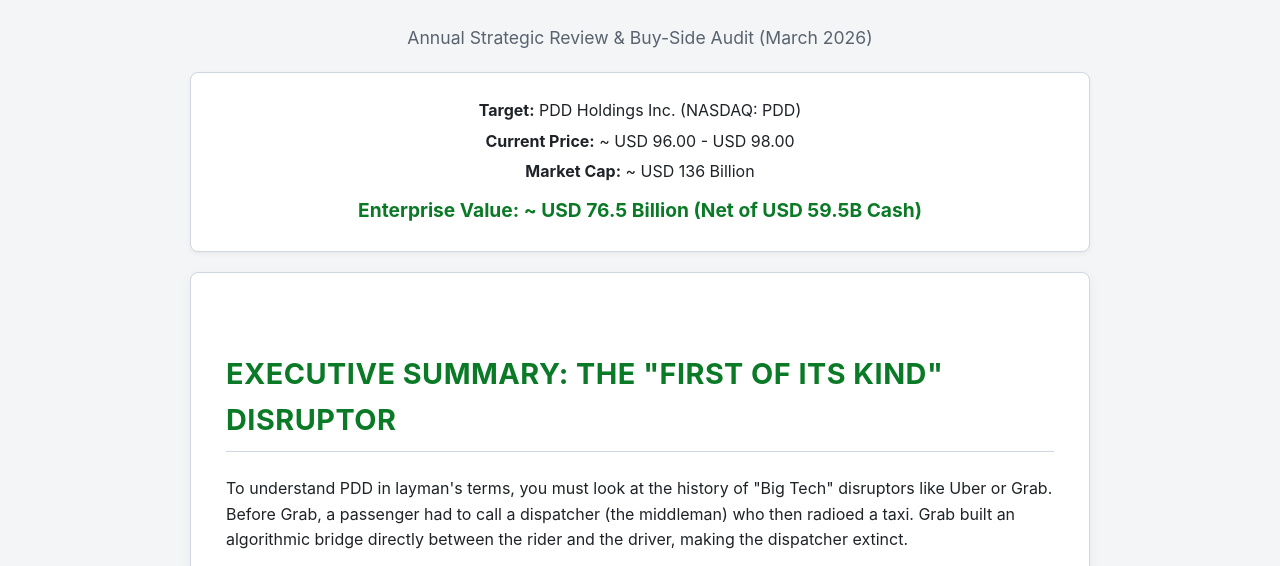
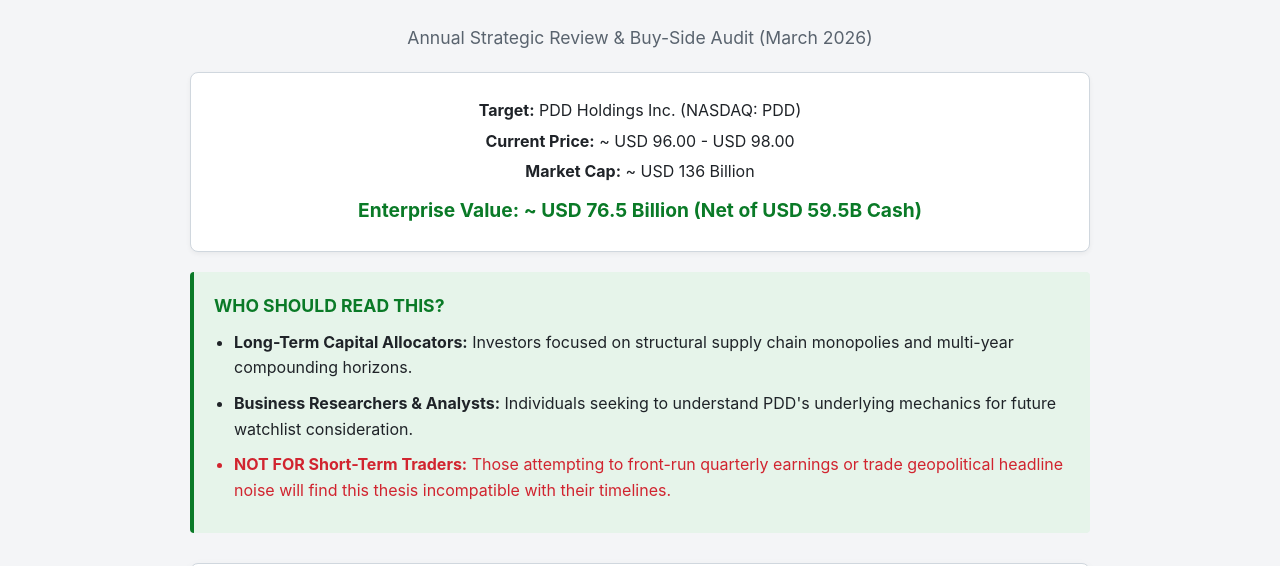
Before and after one commit to popportunist/Math-of-Freedom, a plain HTML site: page PDD.html in a window 1280 px wide. Shown: the part 209-775 px from the top of the page. Drawn offline with Linux system fonts and the light colour scheme.

Commit message:
Update PDD.html

```diff
--- a/PDD.html
+++ b/PDD.html
@@ -292,6 +292,16 @@
         <p class="efficiency" style="font-size: 1.2em; margin: 10px 0 5px 0;">Enterprise Value: ~ USD 76.5 Billion (Net of USD 59.5B Cash)</p>
     </div>
 
+    <!-- WHO SHOULD READ THIS? -->
+    <div style="background: var(--pdd-green-light); border-left: 4px solid var(--pdd-green); padding: 20px; border-radius: 4px; margin-bottom: 30px; color: #1f2328;">
+        <strong style="color: var(--pdd-green); font-size: 1.1em; text-transform: uppercase;">Who Should Read This?</strong>
+        <ul style="margin-top: 10px; margin-bottom: 0;">
+            <li><strong>Long-Term Capital Allocators:</strong> Investors focused on structural supply chain monopolies and multi-year compounding horizons.</li>
+            <li><strong>Business Researchers & Analysts:</strong> Individuals seeking to understand PDD's underlying mechanics for future watchlist consideration.</li>
+            <li style="color: var(--warn-red);"><strong>NOT FOR Short-Term Traders:</strong> Those attempting to front-run quarterly earnings or trade geopolitical headline noise will find this thesis incompatible with their timelines.</li>
+        </ul>
+    </div>
+
     <!-- EXECUTIVE SUMMARY -->
     <div class="card">
         <h2>Executive Summary: The "First of its Kind" Disruptor</h2>
```
